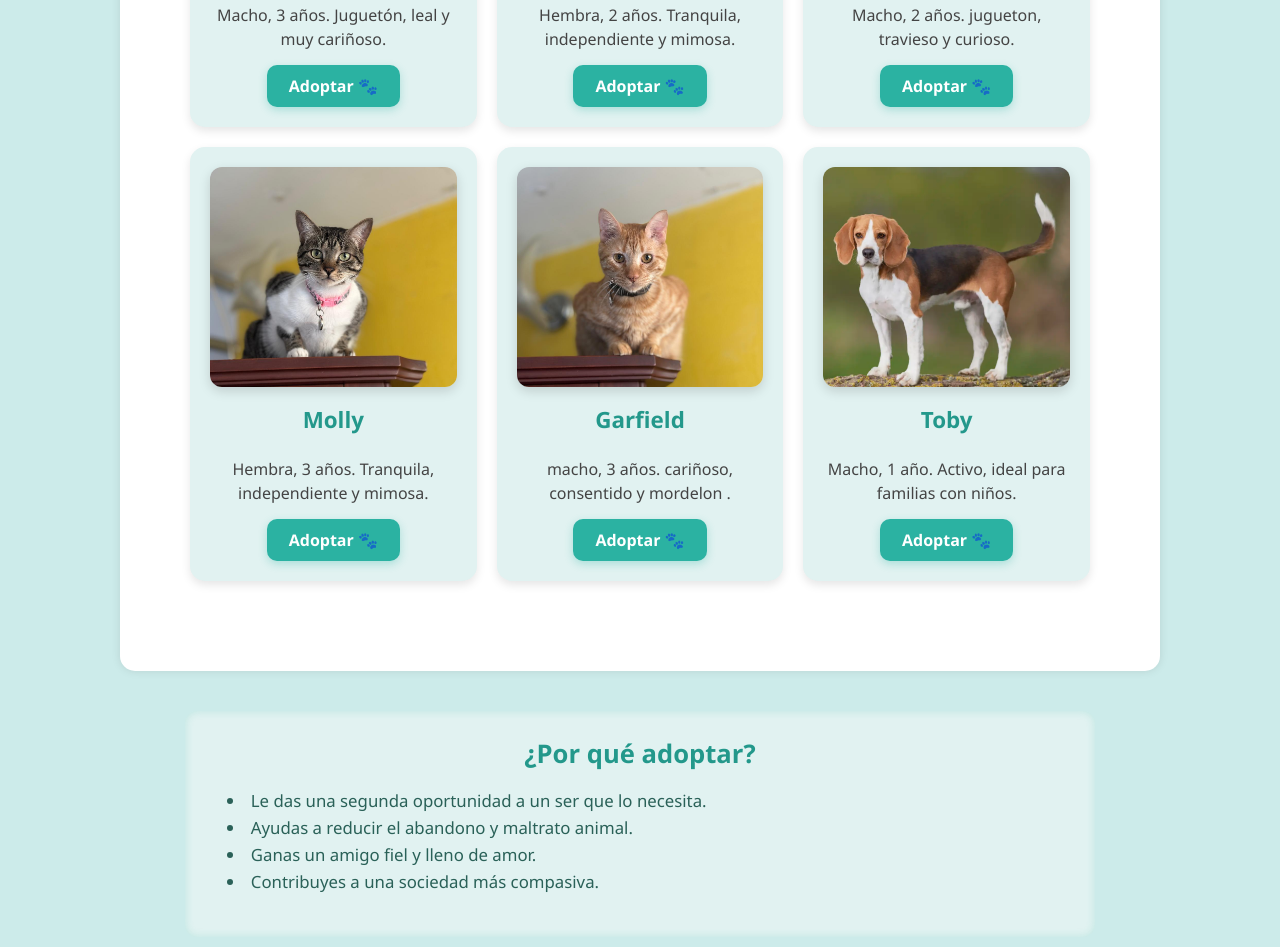
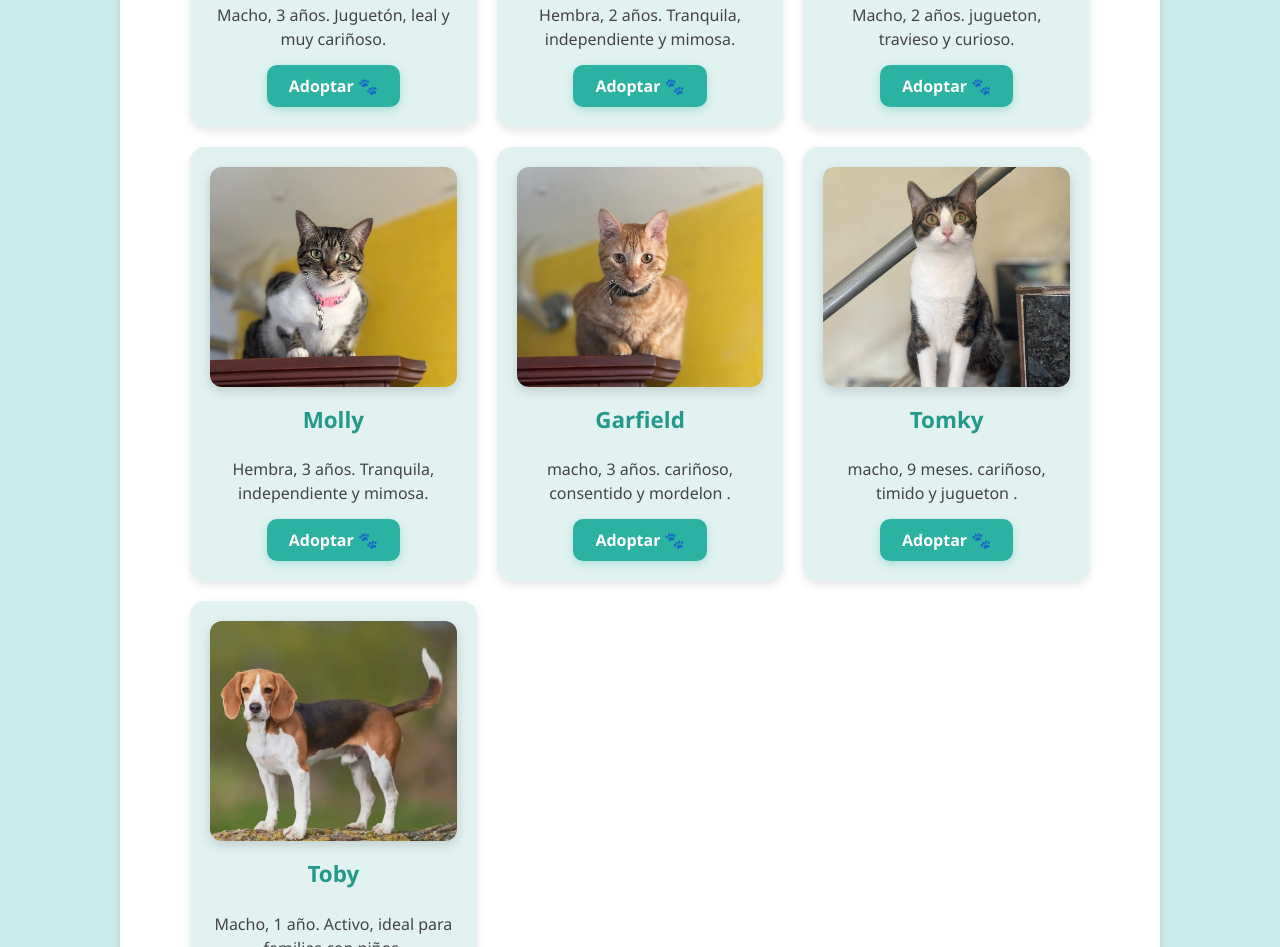
Before and after one commit to ThomyVM08/equilibrio_animal.github.io, a plain HTML site: page adopciones.html in a window 1280 px wide. Shown: the part 759-1706 px from the top of the page. Drawn offline with Linux system fonts and the light colour scheme.

Commit message:
Update adopciones.html

```diff
--- a/adopciones.html
+++ b/adopciones.html
@@ -86,6 +86,13 @@
         <a href="https://wa.me/573503399402?text=Hola!%20Estoy%20interesado%20en%20adoptar%20a%20una%20mascota." target="_blank" class="boton-adoptar">Adoptar 🐾</a>
       </div>
 
+      <div class="animal">
+        <img src="img/tomki.jpg" alt="Tomky">
+        <h3>Tomky</h3>
+        <p>macho, 9 meses. cariñoso, timido y jugueton .</p>
+        <a href="https://wa.me/573503399402?text=Hola!%20Estoy%20interesado%20en%20adoptar%20a%20una%20mascota." target="_blank" class="boton-adoptar">Adoptar 🐾</a>
+      </div>
+
 
 
       <div class="animal">
```
